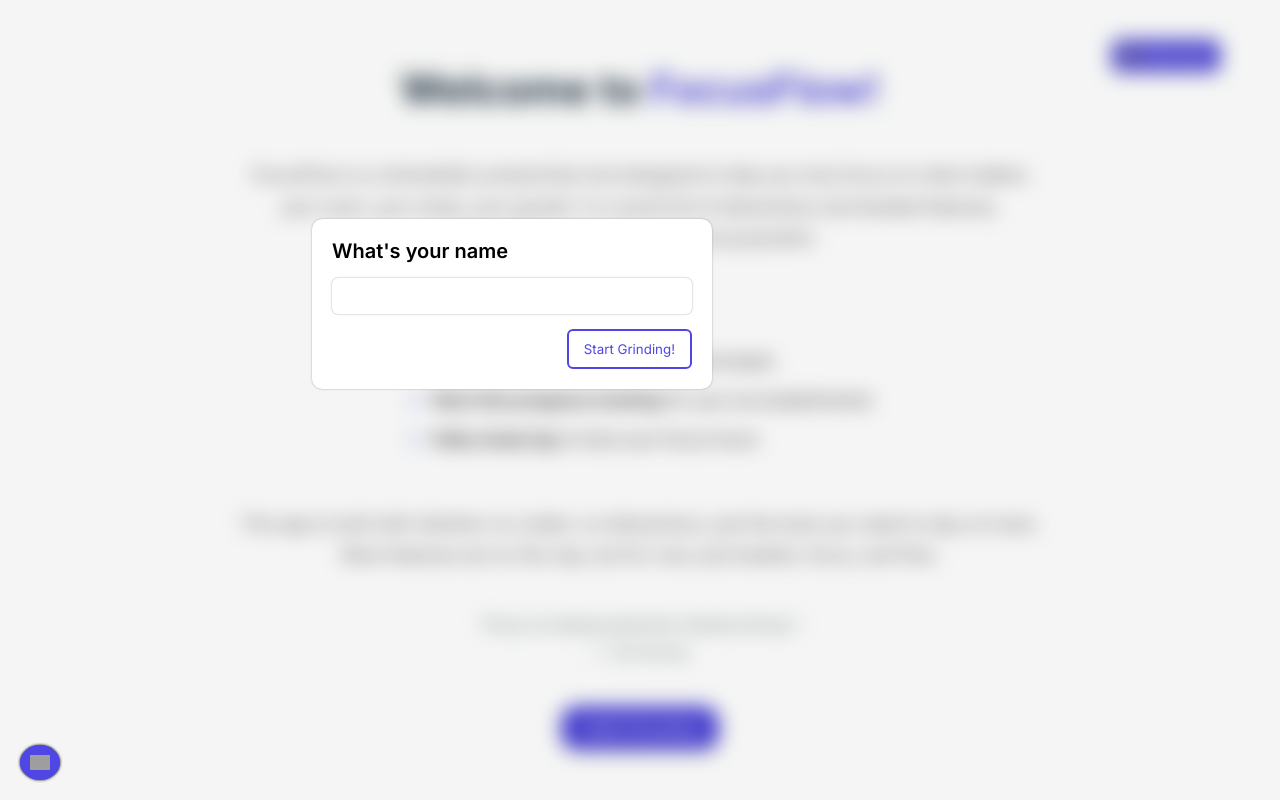
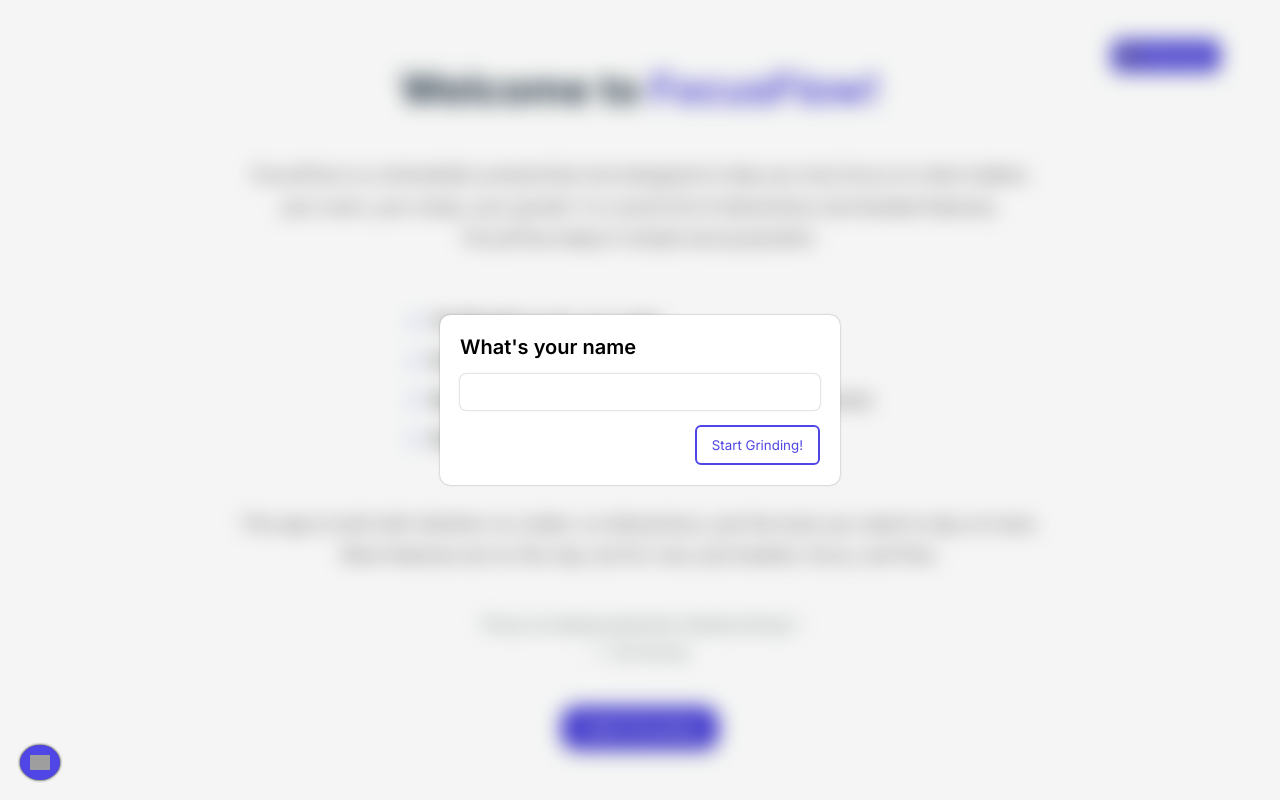
Before and after one commit to dipanshu447/Focus-flow, a React (Vite) app: page / in a window 1280 px wide. Built offline with nearby package versions, Linux system fonts and the light colour scheme; grey boxes are pictures that could not be loaded; a web font is replaced by a local one.

Commit message:
Clean up code

```diff
--- a/src/index.css
+++ b/src/index.css
@@ -613,11 +613,6 @@
   font-style: italic;
 }
 
-.UserNameBox {
-  top: 38%;
-  left: 40%;
-}
-
 .welcome-container {
   flex: 8;
   overflow-y: auto;
```
